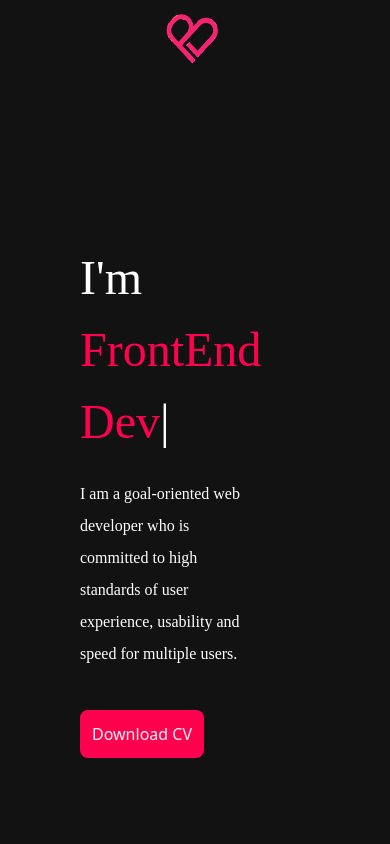
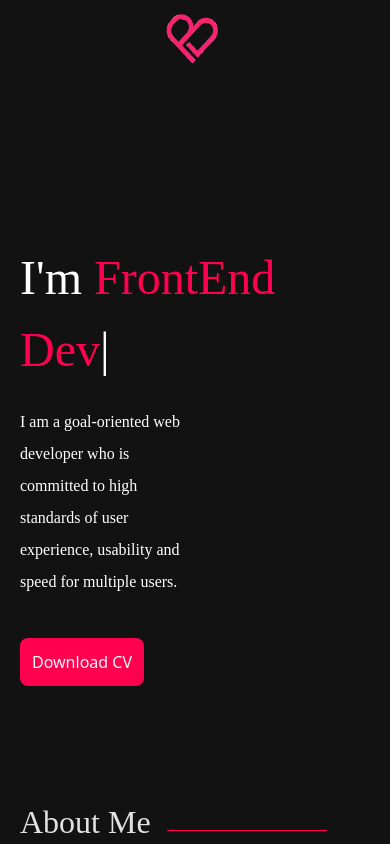
Before and after one commit to shinzenko/PortFolio, a React (Vite) app: page / in a window 390 px wide. Shown: the top 844 px of the page. Built offline with nearby package versions, Linux system fonts and the light colour scheme; a web font is replaced by a local one.

Commit message:
removed excess padding

```diff
--- a/src/components/LandingPage.jsx
+++ b/src/components/LandingPage.jsx
@@ -17,7 +17,7 @@ const LandingPage = () => {
   }, []);
   return (
     <div className="w-full bg-[#121212] pt-1">
-      <div className="textstructure mt-40 px-20">
+      <div className="textstructure mt-40 px-20 md:px-5">
         <h1 className="text-[5rem] font-['Baskervville_SC'] capitalize md:text-[3rem]">
           {" "}
           I&apos;m <span className="text-[rgb(255,1,79)]" ref={el}></span>
```
